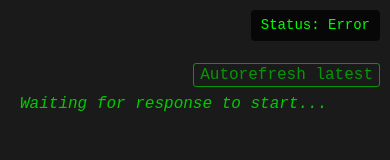
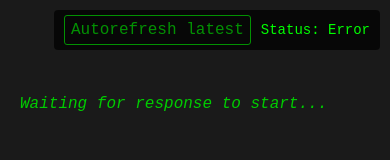
Before and after one commit to code-n-beer/Simo.js, a website: page templates/streaming.html in a window 390 px wide. Drawn offline with Linux system fonts and the light colour scheme; no server answers.

Commit message:
Button responsively next to status

```diff
--- a/templates/streaming.html
+++ b/templates/streaming.html
@@ -6,14 +6,10 @@
     <title>Streaming Response</title>
     <style>
         #stream-status {
-            position: fixed;
-            top: 10px;
-            right: 10px;
-            padding: 5px 10px;
-            background: rgba(0, 0, 0, 0.7);
-            border-radius: 4px;
+            /* Removed position, top, right, padding, background, border-radius, z-index */
+            /* These are now handled by .status-container or are no longer needed */
             font-size: 14px;
-            z-index: 1000;
+            order: 2; /* Will be the second item in the flex container */
         }
         .status-queue { color: #ff9900; }
         .status-ongoing { color: #00ff00; }
@@ -56,12 +52,17 @@
             top: 10px;
             right: 10px;
             z-index: 1000;
-            padding: 5px 0;
+            display: flex; /* Arrange children (link and status) in a row */
+            align-items: center; /* Vertically align items in the container */
+            background: rgba(0, 0, 0, 0.7); /* Background for the whole box */
+            border-radius: 4px; /* Rounded corners for the whole box */
+            padding: 5px 10px; /* Padding inside the box, around link and status */
         }
         .latest-link {
+            order: 1; /* Will be the first item in the flex container */
             color: #00cc00;
             text-decoration: none;
-            margin-left: 10px;
+            margin-right: 10px; /* Space between the link and the status text */
             padding: 2px 6px;
             border: 1px solid #00cc00;
             border-radius: 3px;
@@ -174,15 +175,15 @@
                     if (typeof text !== 'string') {
                         console.error("Fetched text is not a string:", text);
                         if (lastLength === 0 && !streamCompleted) {
-                             showWaitingMessage(); // This also calls updateStreamStatus('queue') via DOMContentLoaded or error
-                             if (!contentDiv.querySelector('.prompt-message')) updateStreamStatus('queue'); // Ensure status if text isn't shown
+                            showWaitingMessage(); // This also calls updateStreamStatus('queue') via DOMContentLoaded or error
+                            if (!contentDiv.querySelector('.prompt-message')) updateStreamStatus('queue'); // Ensure status if text isn't shown
                         }
                         return;
                     }
 
                     if (!isLatestPage && (initialLoadCompletedInstantly || streamCompleted)) {
-                         if (intervalId) { clearInterval(intervalId); intervalId = null;}
-                         return;
+                        if (intervalId) { clearInterval(intervalId); intervalId = null;}
+                        return;
                     }
 
                     if (previousFullFetchedText !== null) {
@@ -242,7 +243,7 @@
                             // If only prompt was rendered from this first chunk and stream is not complete
                             updateStreamStatus('queue'); // Back to queue, waiting for completion
                         } else if (!promptText.length && !completionText.length && !streamCompleted) {
-                             // Fetched text but it was all tags and nothing to render, still waiting
+                            // Fetched text but it was all tags and nothing to render, still waiting
                             updateStreamStatus('queue');
                         }
 
@@ -292,7 +293,7 @@
                 .catch(error => {
                     console.error('Error loading content:', error);
                     if (lastLength === 0 && !streamCompleted) {
-                        updateStreamStatus('error'); // Set status to queue on error if nothing loaded
+                        updateStreamStatus('error'); // Set status to error on error if nothing loaded
                         showWaitingMessage();
                     }
                 });
```
